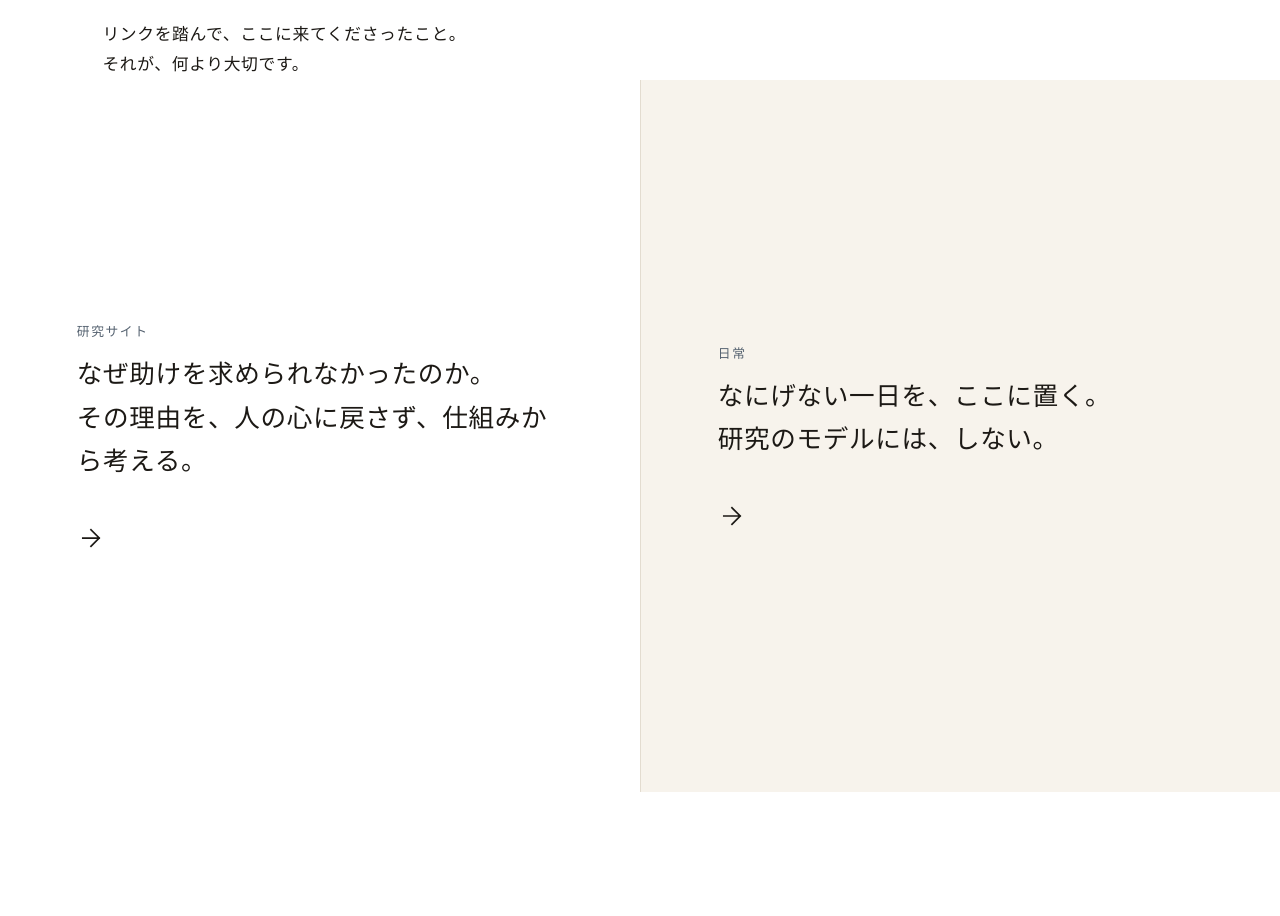
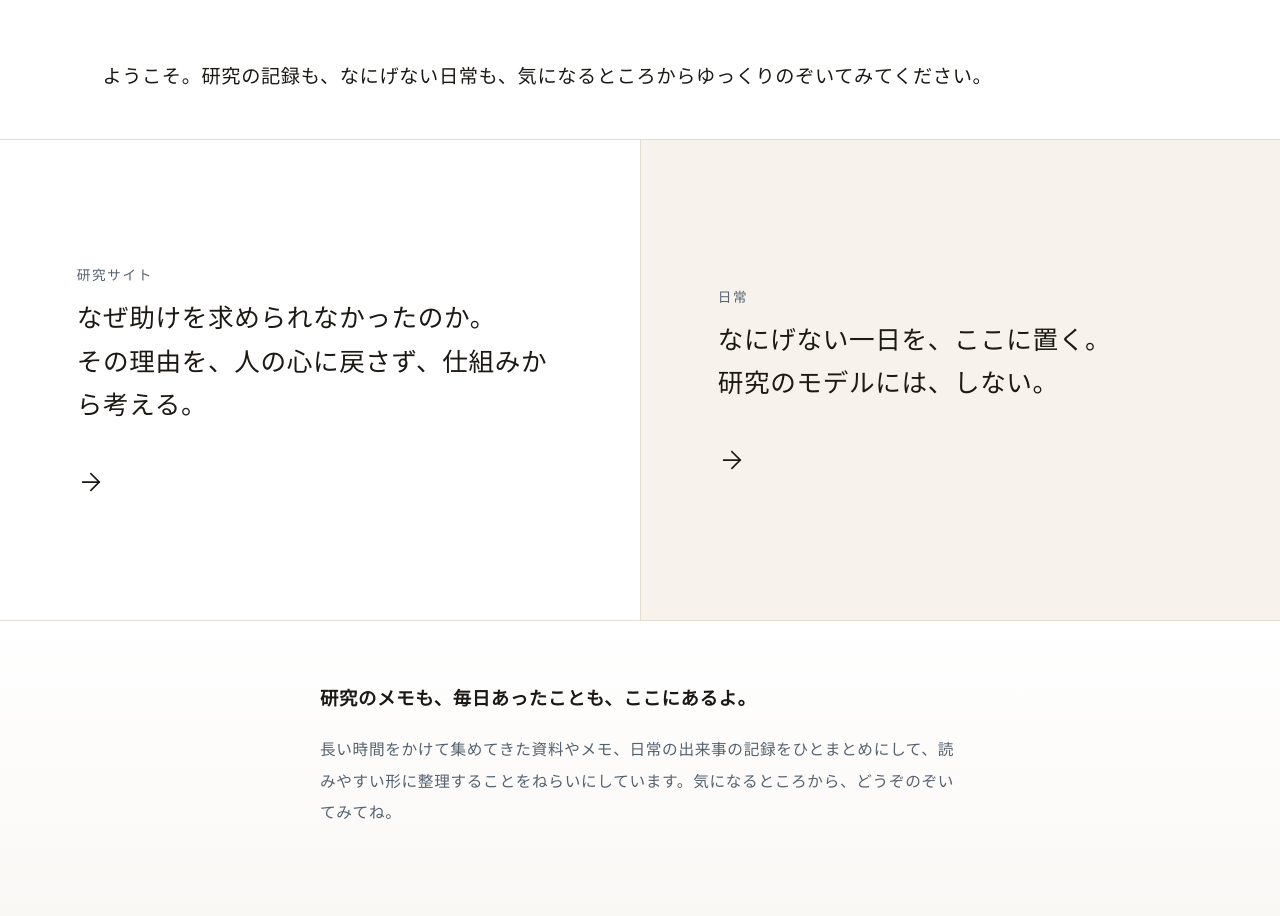
Before and after one commit to tatsukin910-beep/tatsuki-nakamura, an Astro site: page / in a window 1280 px wide. Before the commit the page ends 800 px from the top, so only its background shows below. Built offline with nearby package versions, Linux system fonts and the light colour scheme; Astro itself is replaced by a stand-in of ours.

Commit message:
Update entrance guide text and add bottom explanation area on top page

```diff
--- a/src/pages/index.astro
+++ b/src/pages/index.astro
@@ -8,7 +8,7 @@
   <meta name="viewport" content="width=device-width, initial-scale=1">
   <title>中村達希 | Tatsuki Nakamura</title>
   <meta name="robots" content="noindex">
-  <meta name="description" content="リンクを踏んで、ここに来てくださったこと。それが、何より大切です。">
+  <meta name="description" content="ようこそ。研究の記録も、なにげない日常も、気になるところからゆっくりのぞいてみてください。">
   <style>
     :root {
       --bg-research: #FFFFFF;
@@ -26,25 +26,29 @@
       background-color: var(--bg-research);
       letter-spacing: 0.04em;
     }
-    .thanks {
+    .welcome-header {
       margin: 0;
-      padding: 1.25rem 8% 0;
+      padding: 2.5rem 8% 1.5rem;
       font-family: "Hiragino Mincho ProN", "Yu Mincho", serif;
-      font-size: 1.05rem;
-      line-height: 1.8;
+      font-size: clamp(1.05rem, 1.8vw, 1.2rem);
+      line-height: 1.9;
+      color: var(--ink-main);
     }
     .split-layout {
       display: grid;
       grid-template-columns: 1fr 1fr;
-      min-height: calc(100vh - 5.5rem);
+      min-height: 60vh;
+      border-top: 1px solid var(--boundary);
+      border-bottom: 1px solid var(--boundary);
     }
     .split-pane {
       display: flex;
       flex-direction: column;
       justify-content: center;
-      padding: 4rem 12%;
+      padding: 4.5rem 12%;
       text-decoration: none;
       color: inherit;
+      transition: background-color 0.2s ease;
     }
     .split-pane:focus-visible {
       outline: 3px solid var(--ink-main);
@@ -59,7 +63,7 @@
     .pane-daily:hover { background-color: #F0EAE0; }
     .scent-label {
       margin: 0 0 0.8rem;
-      font-size: 0.8rem;
+      font-size: 0.85rem;
       letter-spacing: 0.12em;
       color: var(--ink-sub);
     }
@@ -80,26 +84,57 @@
       transition: transform 0.3s cubic-bezier(0.4, 0, 0.2, 1);
     }
     .split-pane:hover .arrow-icon { transform: translateX(12px); }
+
+    .bottom-guide-area {
+      padding: 4rem 1.5rem 5.5rem;
+      background: linear-gradient(180deg, var(--bg-research) 0%, #FAF8F5 100%);
+    }
+    .bottom-guide-inner {
+      max-width: 640px;
+      margin: 0 auto;
+      font-family: "Hiragino Mincho ProN", "Yu Mincho", serif;
+      color: var(--ink-main);
+      text-align: left;
+    }
+    .bottom-guide-catch {
+      font-size: 1.15rem;
+      font-weight: 600;
+      margin: 0 0 1.25rem;
+      line-height: 1.6;
+      color: var(--ink-main);
+    }
+    .bottom-guide-desc {
+      font-size: 0.98rem;
+      line-height: 2.0;
+      color: var(--ink-sub);
+      margin: 0;
+    }
+
     @media (max-width: 768px) {
+      .welcome-header { padding: 2rem 1.5rem 1.25rem; }
       .split-layout {
         grid-template-columns: 1fr;
-        grid-template-rows: auto auto;
+        min-height: auto;
       }
       .pane-daily {
         border-left: none;
         border-top: 1px solid var(--boundary);
       }
-      .split-pane { padding: 3rem 2rem; }
-      .thanks { padding: 1.5rem 2rem 0; }
+      .split-pane { padding: 3.5rem 1.5rem; }
+      .bottom-guide-area { padding: 3rem 1.5rem 4.5rem; }
     }
     @media (prefers-reduced-motion: reduce) {
       .arrow-icon { transition: none; }
       .split-pane:hover .arrow-icon { transform: none; }
+      .split-pane { transition: none; }
     }
   </style>
 </head>
 <body>
-  <p class="thanks">リンクを踏んで、ここに来てくださったこと。<br>それが、何より大切です。</p>
+  <header class="welcome-header">
+    <p>ようこそ。研究の記録も、なにげない日常も、気になるところからゆっくりのぞいてみてください。</p>
+  </header>
+
   <main class="split-layout" aria-label="二つの入口">
     <a href="/portal/" class="split-pane pane-research">
       <p class="scent-label">研究サイト</p>
@@ -116,5 +151,14 @@
       </svg>
     </a>
   </main>
+
+  <footer class="bottom-guide-area">
+    <div class="bottom-guide-inner">
+      <h3 class="bottom-guide-catch">研究のメモも、毎日あったことも、ここにあるよ。</h3>
+      <p class="bottom-guide-desc">
+        長い時間をかけて集めてきた資料やメモ、日常の出来事の記録をひとまとめにして、読みやすい形に整理することをねらいにしています。気になるところから、どうぞのぞいてみてね。
+      </p>
+    </div>
+  </footer>
 </body>
 </html>
```
